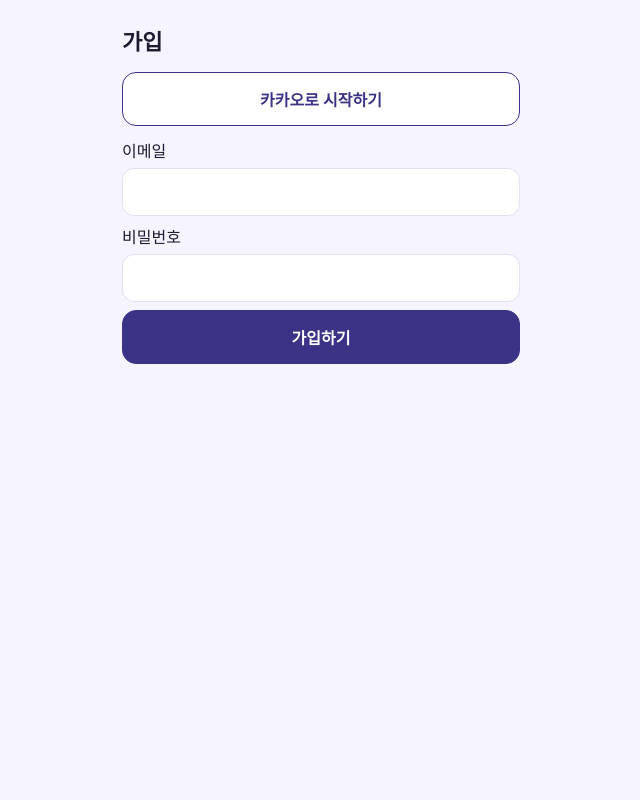
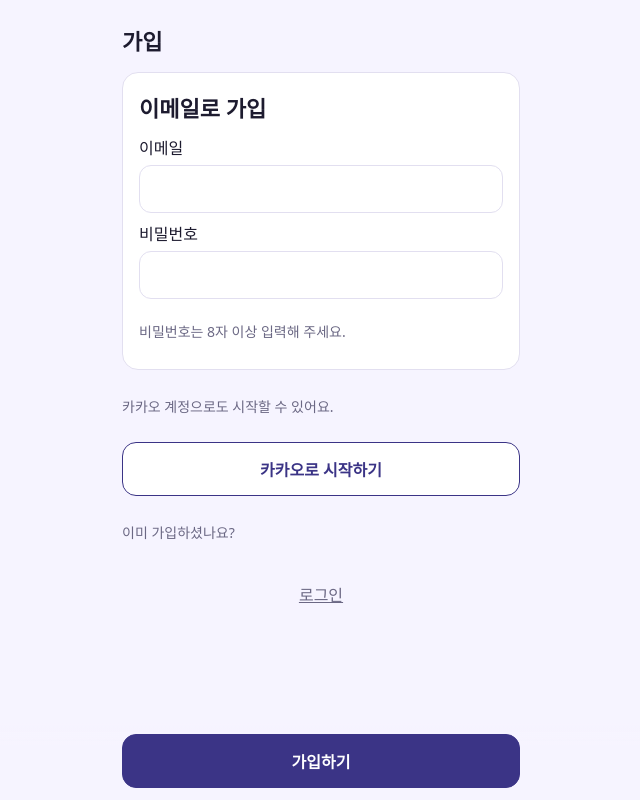
Before and after one commit to ThubanA1pha/Maldong, a Next.js app: page /signup in a window 1280 px wide. Shown: the whole page, without its empty margins (319-959 px from the left). Built offline with nearby package versions, Linux system fonts and the light colour scheme.

Commit message:
로컬 로그인 구현

```diff
--- a/app/signup/page.tsx
+++ b/app/signup/page.tsx
@@ -3,13 +3,20 @@
 // 담당: ② 가입 (F1 · S1)
 import { AuthForm } from "@/components/AuthForm";
 import { BTN } from "@/lib/copy";
+import Link from "next/link";
 
 export default function Signup() {
   return (
     <main className="screen">
       <h1 className="title">가입</h1>
+      <section className="card stack" aria-label="이메일로 가입">
+        <h2 className="title">이메일로 가입</h2>
+        <AuthForm endpoint="/api/auth/signup" submitLabel={BTN.signup} next="/profile?first=1" />
+      </section>
+      <p className="muted">카카오 계정으로도 시작할 수 있어요.</p>
       <a className="btn" href="/api/auth/kakao">{BTN.kakao}</a>
-      <AuthForm endpoint="/api/auth/signup" submitLabel={BTN.signup} next="/profile?first=1" />
+      <p className="muted">이미 가입하셨나요?</p>
+      <Link className="btn link" href="/login">{BTN.login}</Link>
     </main>
   );
 }
--- a/components/AuthForm.tsx
+++ b/components/AuthForm.tsx
@@ -1,7 +1,7 @@
 "use client";
 // [공통] 가입·로그인 화면이 함께 쓰는 입력 폼. 화면 담당은 이 폼을 감싸서 배치만 바꾼다.
 import { useRouter } from "next/navigation";
-import { useState } from "react";
+import { useRef, useState } from "react";
 import { api } from "@/lib/client";
 
 export function AuthForm({ endpoint, submitLabel, next }: { endpoint: string; submitLabel: string; next: string }) {
@@ -10,26 +10,51 @@
   const [password, setPassword] = useState("");
   const [error, setError] = useState<string | null>(null);
   const [busy, setBusy] = useState(false);
+  const submitting = useRef(false);
+  const [fieldErrors, setFieldErrors] = useState<{ email?: string; password?: string }>({});
+  const isSignup = endpoint === "/api/auth/signup";
 
   async function submit(e: React.FormEvent) {
     e.preventDefault();
-    if (!email || !password) return setError("이메일과 비밀번호를 모두 입력해 주세요.");
+    if (submitting.current) return;
+    const errors: typeof fieldErrors = {};
+    const trimmedEmail = email.trim();
+    if (!trimmedEmail) errors.email = "이메일을 입력해 주세요.";
+    else if (!/^[^\s@]+@[^\s@]+\.[^\s@]+$/.test(trimmedEmail)) errors.email = "이메일 형식을 확인해 주세요.";
+    if (!password) errors.password = "비밀번호를 입력해 주세요.";
+    else if (isSignup && password.length < 8) errors.password = "비밀번호는 8자 이상이어야 해요.";
+    setFieldErrors(errors);
+    setError(null);
+    if (Object.keys(errors).length) {
+      document.getElementById(errors.email ? "email" : "password")?.focus();
+      return;
+    }
+    submitting.current = true;
     setBusy(true); setError(null);
     try {
-      await api(endpoint, { body: { email, password } });
+      await api(endpoint, { body: { email: trimmedEmail, password } });
       router.push(next);
+      router.refresh();
     } catch (err) {
-      setError((err as Error).message);
+      setError(err instanceof TypeError ? "인터넷 연결을 확인하고 다시 시도해 주세요." : err instanceof Error ? err.message : "잠시 후 다시 시도해 주세요.");
+      submitting.current = false;
       setBusy(false);
     }
   }
 
   return (
-    <form className="stack" onSubmit={submit} noValidate>
-      <label className="field">이메일<input id="email" type="email" autoComplete="email" value={email} onChange={(e) => setEmail(e.target.value)} /></label>
-      <label className="field">비밀번호<input id="password" type="password" autoComplete="current-password" value={password} onChange={(e) => setPassword(e.target.value)} /></label>
+    <form className="stack" onSubmit={submit} noValidate aria-busy={busy}>
+      <label className="field" htmlFor="email">이메일
+        <input id="email" name="email" type="email" autoComplete="email" autoCapitalize="none" spellCheck={false} required disabled={busy} aria-invalid={!!fieldErrors.email} aria-describedby={fieldErrors.email ? "email-error" : undefined} value={email} onChange={(e) => setEmail(e.target.value)} />
+      </label>
+      {fieldErrors.email ? <p id="email-error" className="error" role="alert">{fieldErrors.email}</p> : null}
+      <label className="field" htmlFor="password">비밀번호
+        <input id="password" name="password" type="password" autoComplete={isSignup ? "new-password" : "current-password"} required minLength={isSignup ? 8 : undefined} disabled={busy} aria-invalid={!!fieldErrors.password} aria-describedby={fieldErrors.password ? "password-error" : isSignup ? "password-hint" : undefined} value={password} onChange={(e) => setPassword(e.target.value)} />
+      </label>
+      {fieldErrors.password ? <p id="password-error" className="error" role="alert">{fieldErrors.password}</p> : isSignup ? <p id="password-hint" className="muted">비밀번호는 8자 이상 입력해 주세요.</p> : null}
       {error ? <p className="error" role="alert">{error}</p> : null}
-      <button className="btn primary" type="submit" disabled={busy}>{submitLabel}</button>
+      {busy ? <p role="status" className="muted">{isSignup ? "가입 정보를 저장하고 있어요." : "로그인하고 있어요."}</p> : null}
+      <div className="bottom"><div><button className="btn primary" type="submit" disabled={busy}>{submitLabel}</button></div></div>
     </form>
   );
 }
--- a/lib/service.ts
+++ b/lib/service.ts
@@ -33,7 +33,7 @@
 // ---- 가입·로그인 (F1) ----
 export async function signup(email: string, password: string) {
   email = email.trim().toLowerCase();
-  if (!email || !email.includes("@")) throw new UserError("이메일을 확인해 주세요.");
+  if (!/^[^\s@]+@[^\s@]+\.[^\s@]+$/.test(email)) throw new UserError("이메일을 확인해 주세요.");
   if (password.length < 8) throw new UserError("비밀번호는 8자 이상이어야 해요.");
   if (await db.user.findUnique({ where: { email } })) throw new UserError("이미 가입한 이메일이에요.");
   const user = await db.user.create({
```
Also changed, not shown: app/login/page.tsx (+8 -1 lines).
